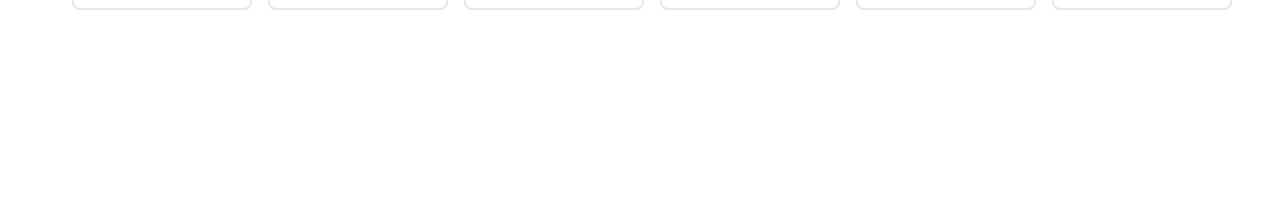
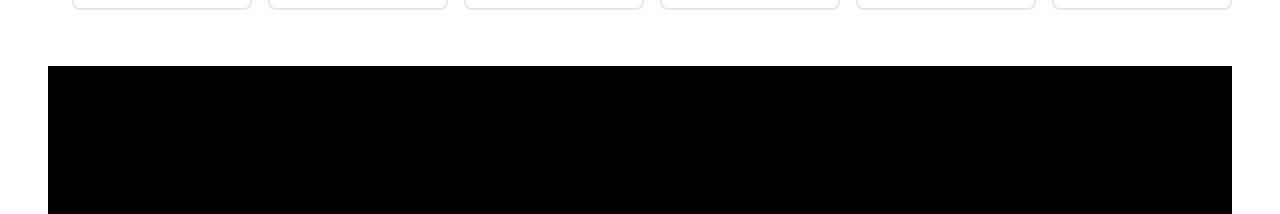
Before and after one commit to AlvinSetyaPranata/WeeboStore, a Next.js app in the folder frontend/: page / in a window 1280 px wide. Shown: the part 738-952 px from the top of the page. Before the commit the page ends 804 px from the top, so only its background shows below. Built offline with nearby package versions, Linux system fonts and the light colour scheme.

Commit message:
Fix navbar z-index

```diff
--- a/frontend/src/app/page.jsx
+++ b/frontend/src/app/page.jsx
@@ -1,7 +1,8 @@
 import Card from "@/components/Atoms/Card"
-import BottomBar from "@/components/BottomBar"
+// import BottomBar from "@/components/BottomBar"
 import HorizontalGroup from "@/components/Molecules/HorizontalGroup"
 import Navbar from "@/components/Navbar"
+import Footer from "../components/Footer"
 
 
 export default function Home() {
@@ -35,10 +36,10 @@ export default function Home() {
             <Card />
           </HorizontalGroup>
 
-
           {/* <BottomBar /> */}
         </div>
 
+        <Footer />
       </div>
     </main>
   )
--- a/frontend/src/components/Navbar.jsx
+++ b/frontend/src/components/Navbar.jsx
@@ -2,7 +2,7 @@ import { Account } from "./SVG";
 
 export default function Navbar() {
     return (
-        <div className="sticky top-0 bg-white w-full py-6 flex items-center justify-between">
+        <div className="sticky top-0 bg-white w-full py-6 flex items-center justify-between z-50">
             <img src="logo.png" alt="logo" className="w-[32px] h-[32px]" />
             <div className="flex items-center gap-x-3">
                 <div className="flex gap-2 bg-gray-100 px-2.5 py-2 rounded-lg items-center">
```
